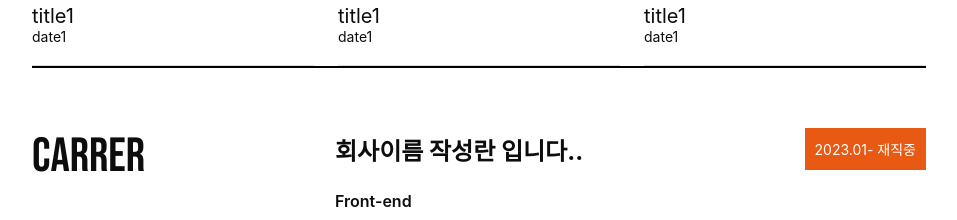
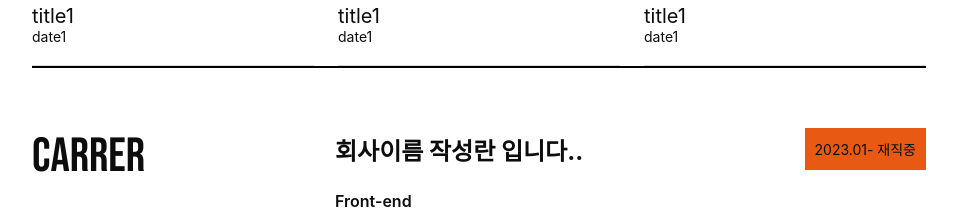
Before and after one commit to In-N-Out-Dev/PortfolioHub, a React (Vite) app: page / in a window 1280 px wide. Shown: the part 1829-2049 px from the top of the page, without its empty margins (234-1191 px from the left). Built offline with nearby package versions, Linux system fonts and the light colour scheme.

Commit message:
style: apply global theme color

```diff
--- a/src/components/career/CareerContents.tsx
+++ b/src/components/career/CareerContents.tsx
@@ -62,7 +62,7 @@ const CurrentDate = styled.div`
   padding: 1.1rem 1rem;
   font-size: 1.4rem;
   font-weight: 400;
-  color: #fff;
+  color: ${({ theme }) => theme.colors.MAIN_FONT};
   background-color: ${({ theme }) => theme.colors.HIGHTLIGHT};
 
   ${({ theme }) => theme.breakPoint.small} {
```
